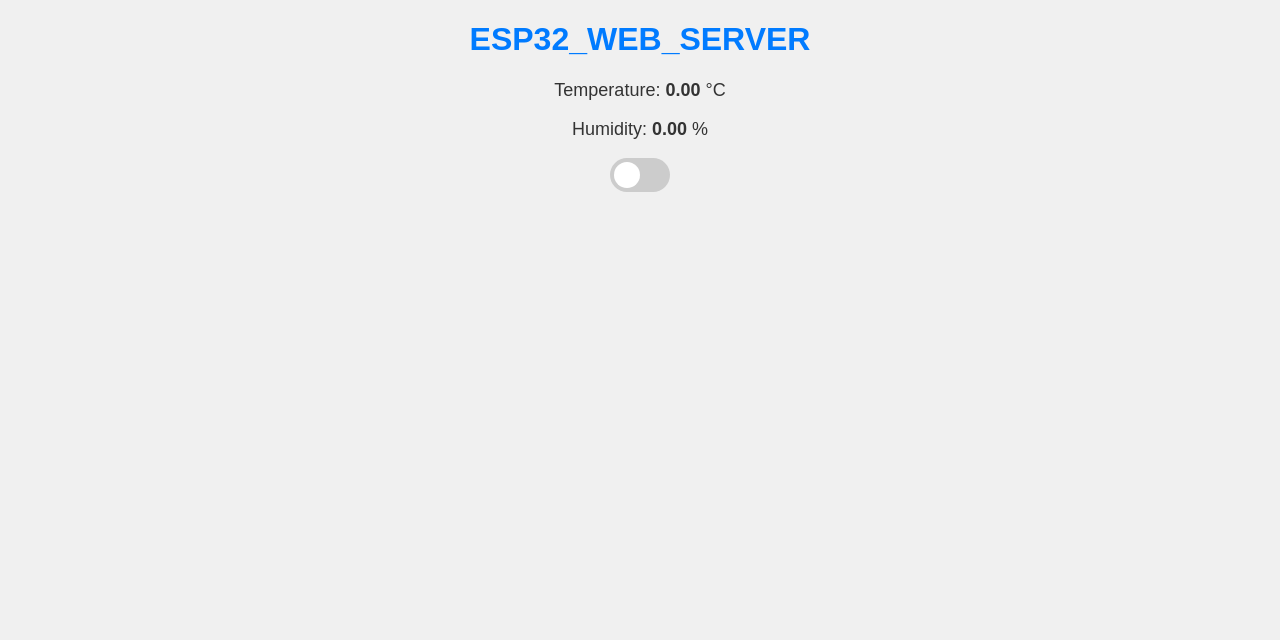
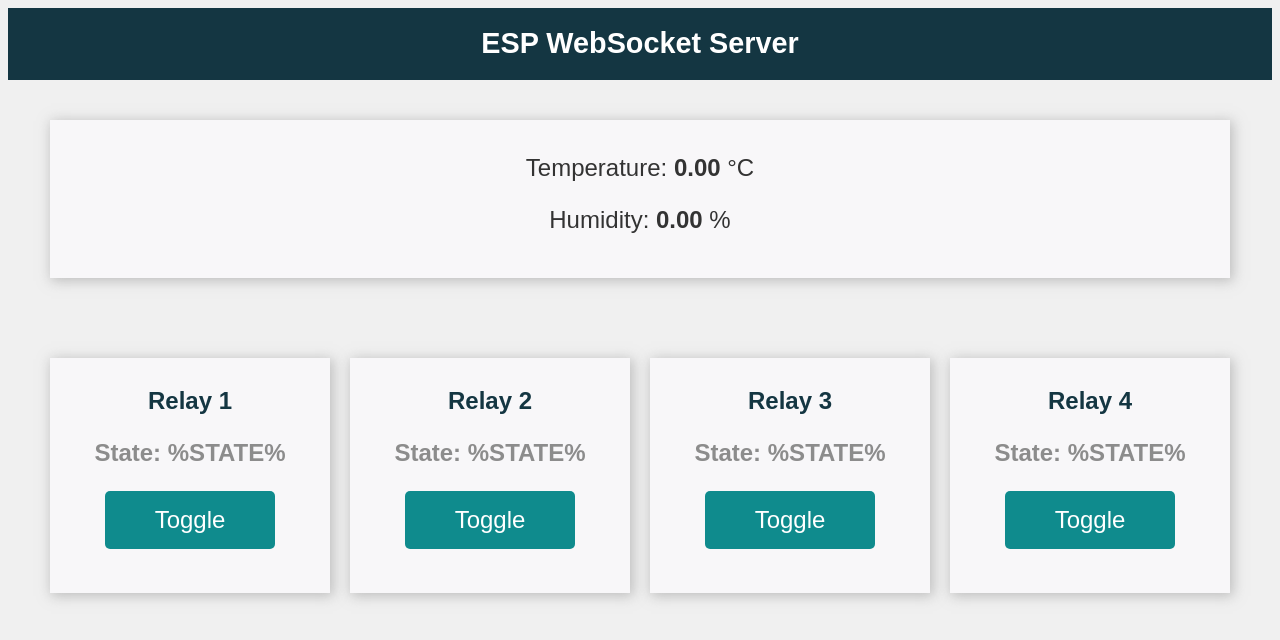
Before and after one commit to tuannguyen2208nat/ESP32_WEB_SERVER, a plain HTML site: page UI/index.html in a window 1280 px wide. Drawn offline with Linux system fonts and the light colour scheme.

Commit message:
update code

```diff
--- a/UI/index.html
+++ b/UI/index.html
@@ -4,17 +4,44 @@
 <head>
     <title>ESP32_WEB_SERVER</title>
     <link rel="stylesheet" type="text/css" href="styles.css">
-    <script src="/script.js"></script>
+    <script src="script.js"></script>
 </head>
 
 <body>
-    <h1>ESP32_WEB_SERVER</h1>
-    <p>Temperature: <span id="temperature">0.00</span> &deg;C</p>
-    <p>Humidity: <span id="humidity">0.00</span> %</p>
-    <label class="switch">
-        <input type="checkbox" id="toggle">
-        <span class="slider"></span>
-    </label>
+    <div class="topnav">
+        <h1>ESP WebSocket Server</h1>
+    </div>
+    <div class="content">
+        <div class="card">
+            <p>Temperature: <span id="temperature">0.00</span> &deg;C</p>
+            <p>Humidity: <span id="humidity">0.00</span> %</p>
+        </div>
+    </div>
+
+    <div class="content content-container">
+        <div class="card">
+            <h2>Relay 1</h2>
+            <p class="state">State: <span id="state1">%STATE%</span></p>
+            <p><button id="button1" class="button">Toggle</button></p>
+        </div>
+        <div class="card">
+            <h2>Relay 2</h2>
+            <p class="state">State: <span id="state2">%STATE%</span></p>
+            <p><button id="button2" class="button">Toggle</button></p>
+        </div>
+        <div class="card">
+            <h2>Relay 3</h2>
+            <p class="state">State: <span id="state3">%STATE%</span></p>
+            <p><button id="button3" class="button">Toggle</button></p>
+        </div>
+        <div class="card">
+            <h2>Relay 4</h2>
+            <p class="state">State: <span id="state4">%STATE%</span></p>
+            <p><button id="button4" class="button">Toggle</button></p>
+        </div>
+    </div>
+
+    <script src="script.js"></script>
 </body>
 
 </html>
--- a/UI/script.js
+++ b/UI/script.js
@@ -3,15 +3,52 @@ var websocket;
 
 window.addEventListener('load', onLoad);
 
+function initWebSocket() {
+    websocket = new WebSocket(gateway);
+    websocket.onopen = onOpen;
+    websocket.onclose = onClose;
+    websocket.onmessage = onMessage;
+}
+
+function onOpen(event) {
+    console.log('Connection opened');
+}
+
+function onClose(event) {
+    console.log('Connection closed');
+    setTimeout(initWebSocket, 2000);
+}
+
+function onMessage(event) {
+    var data;
+    try {
+        data = JSON.parse(event.data);
+        if (data.temperature && data.humidity) {
+            document.getElementById('temperature').innerHTML = data.temperature.toFixed(2);
+            document.getElementById('humidity').innerHTML = data.humidity.toFixed(2);
+        } else if (data.relay && (data.state === "1" || data.state === "0")) {
+            var state = data.state === "1" ? "ON" : "OFF";
+            document.getElementById(`state${data.relay}`).innerHTML = state;
+        }
+    } catch (e) {
+        console.error('Error parsing message data:', e);
+    }
+}
+
 function onLoad(event) {
     initWebSocket();
+    initButtons();
 }
 
-function initWebSocket() {
-    websocket = new WebSocket(gateway);
-    websocket.onmessage = function (event) {
-        var data = JSON.parse(event.data);
-        document.getElementById('temperature').innerHTML = data.temperature.toFixed(2);
-        document.getElementById('humidity').innerHTML = data.humidity.toFixed(2);
-    }
+function initButtons() {
+    var buttons = document.querySelectorAll('.button');
+    buttons.forEach(function (button, index) {
+        button.addEventListener('click', function () {
+            toggle(index + 1);
+        });
+    });
 }
+
+function toggle(relay) {
+    websocket.send(JSON.stringify({ relay: relay, action: 'toggle' }));
+}
--- a/UI/styles.css
+++ b/UI/styles.css
@@ -1,4 +1,3 @@
-/* styles.css */
 body {
     font-family: Arial, sans-serif;
     background-color: #f0f0f0;
@@ -7,59 +6,88 @@ body {
 }
 
 h1 {
-    color: #007bff;
+    font-size: 1.8rem;
+    color: white;
+}
+
+h2 {
+    font-size: 1.5rem;
+    font-weight: bold;
+    color: #143642;
+}
+
+.topnav {
+    overflow: hidden;
+    background-color: #143642;
+}
+
+.content {
+    padding: 30px;
+    max-width: 1200px;
+    margin: 0 auto;
+}
+
+.content-container {
+    display: flex;
+    flex-wrap: wrap;
+    justify-content: center;
+}
+
+.card {
+    background-color: #F8F7F9;
+    box-shadow: 2px 2px 12px 1px rgba(140, 140, 140, .5);
+    padding-top: 10px;
+    padding-bottom: 20px;
+    margin: 10px;
+    flex: 1 1 calc(50% - 20px); /* Default to 2 cards per row */
+}
+
+@media (min-width: 1024px) {
+    .card {
+        flex: 1 1 calc(25% - 20px); /* 4 cards per row on larger screens */
+    }
+}
+
+@media (max-width: 767px) {
+    .card {
+        flex: 1 1 calc(100% - 20px); /* 1 card per row on very small screens */
+    }
 }
 
 p {
-    font-size: 18px;
+    font-size: 1.5rem;
 }
 
 #temperature, #humidity {
     font-weight: bold;
 }
 
-/* Toggle switch styling */
-.switch {
-    position: relative;
-    display: inline-block;
-    width: 60px;
-    height: 34px;
+.button {
+    padding: 15px 50px;
+    font-size: 24px;
+    text-align: center;
+    outline: none;
+    color: #fff;
+    background-color: #0f8b8d;
+    border: none;
+    border-radius: 5px;
+    -webkit-touch-callout: none;
+    -webkit-user-select: none;
+    -khtml-user-select: none;
+    -moz-user-select: none;
+    -ms-user-select: none;
+    user-select: none;
+    -webkit-tap-highlight-color: rgba(0, 0, 0, 0);
 }
 
-.switch input {
-    opacity: 0;
-    width: 0;
-    height: 0;
+.button:active {
+    background-color: #0f8b8d;
+    box-shadow: 2px 2px #CDCDCD;
+    transform: translateY(2px);
 }
 
-.slider {
-    position: absolute;
-    cursor: pointer;
-    top: 0;
-    left: 0;
-    right: 0;
-    bottom: 0;
-    background-color: #ccc;
-    transition: .4s;
-    border-radius: 34px;
+.state {
+    font-size: 1.5rem;
+    color: #8c8c8c;
+    font-weight: bold;
 }
-
-.slider:before {
-    position: absolute;
-    content: "";
-    height: 26px;
-    width: 26px;
-    border-radius: 50%;
-    left: 4px;
-    bottom: 4px;
-    background-color: white;
-    transition: .4s;
-}
-
-input:checked + .slider {
-    background-color: #007bff;
-}
-
-input:checked + .slider:before {
-    transform: translateX(26px);
-}
```
